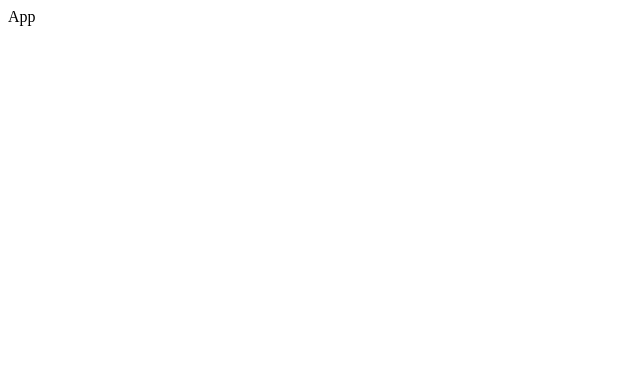
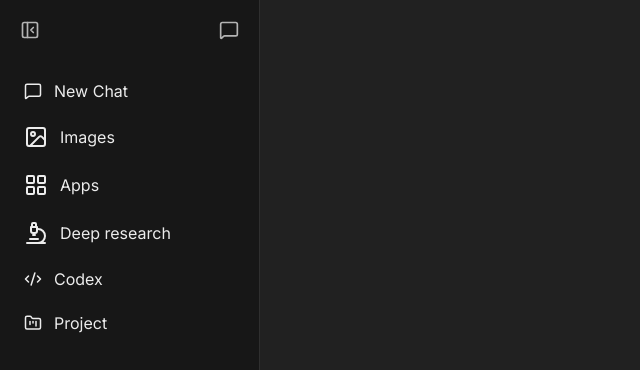
Before and after one commit to Jafar610/AI-FullStack-Journey, a React app in the folder 02_AI_Powered_Application/chatGPT_Clone_Project/frontend/: page / in a window 1280 px wide. Shown: the top 370 px of the page, without its empty margins (0-640 px from the left). Built offline with nearby package versions, Linux system fonts and the light colour scheme; the HTML template or start-up script is replaced by a standard one.

Commit message:
Sidebar component folder, sidebar file and sidebar css module file is fully implemented into chatgpt clone project.

```diff
--- a/02_AI_Powered_Application/chatGPT_Clone_Project/frontend/package.json
+++ b/02_AI_Powered_Application/chatGPT_Clone_Project/frontend/package.json
@@ -10,6 +10,7 @@
     "preview": "vite preview"
   },
   "dependencies": {
+    "lucide-react": "^1.41.0",
     "react": "^19.2.8",
     "react-dom": "^19.2.8"
   },
--- a/02_AI_Powered_Application/chatGPT_Clone_Project/frontend/src/App.jsx
+++ b/02_AI_Powered_Application/chatGPT_Clone_Project/frontend/src/App.jsx
@@ -1,7 +1,13 @@
+import Sidebar from "./Components/Sidebar/Sidebar"
 
 function App() {
   return (
-    <div>App</div>
+    <div className="app">
+      <Sidebar/>
+      <main>
+
+      </main>
+    </div>
   )
 }
 
--- /dev/null
+++ b/02_AI_Powered_Application/chatGPT_Clone_Project/frontend/src/Components/Sidebar/Sidebar.jsx
@@ -0,0 +1,60 @@
+import {
+  Image as ImageIcon,
+  LayoutGrid,
+  Microscope,
+  FolderKanban,
+  PanelLeftClose,
+  MessageSquare,
+  Code2,
+} from "lucide-react";
+
+import style from './sidebar.module.css'
+
+function Sidebar() {
+  return <aside className={style.sidebar}>
+    <div className={style.header}>
+        <div className={style.logo}>
+            <div className={style.iconBtn}>
+                <PanelLeftClose size={20}/>
+            </div>
+        </div>
+        <button className={style.iconBtn}>
+            <MessageSquare size={20}/>
+        </button>
+    </div>
+
+    <nav className={style.nav}>
+        <a href="#" className = {style.item}>
+            <MessageSquare size={18}/>
+            <span>New Chat</span>
+        </a>
+
+        <a href="#" className = {style.item}>
+            <ImageIcon/>
+            <span>Images</span>
+        </a>
+
+        <a href="#" className = {style.item}>
+            <LayoutGrid/>
+            <span>Apps</span>
+        </a>
+
+        <a href="#" className = {style.item}>
+            <Microscope/>
+            <span>Deep research</span>
+        </a>
+
+        <a href="#" className = {style.item}>
+            <Code2 size={18}/>
+            <span>Codex</span>
+        </a>
+
+        <a href="#" className = {style.item}>
+            <FolderKanban size={18}/>
+            <span>Project</span>
+        </a>
+    </nav>
+  </aside>;
+}
+
+export default Sidebar;
--- /dev/null
+++ b/02_AI_Powered_Application/chatGPT_Clone_Project/frontend/src/Components/Sidebar/sidebar.module.css
@@ -0,0 +1,103 @@
+.sidebar{
+    width: 260px;
+    background-color: var(--bg-sidebar);
+    display: flex;
+    flex-direction: column;
+    padding: 12px;
+    border-right: 1px solid var(--border-color);
+}
+
+.header{
+    display: flex;
+    align-items: center;
+    justify-content: space-between;
+    margin-bottom: 20px;
+    padding: 8px;
+}
+
+.logo{
+    display: flex;
+    align-items: center;
+    gap: 10px;
+    font-weight: 600;
+    font-size: 14px;
+    color: var(--text-secondary);
+}
+
+.iconBtn{
+    background: none;
+    border: none;
+    color: var(--text-secondary);
+    cursor: pointer;
+}
+
+.iconBtn:hover{
+    background-color: var(--bg-hover);
+    color:var(--text-primary);
+}
+
+.nav{
+    display: flex;
+    flex-direction: column;
+    gap: 4px;
+    flex:1;
+}
+
+.item{
+    display: flex;
+    align-items: center;
+    gap: 12px;
+    padding: 10px 12px;
+    border-radius: 8px;
+    color: var(--text-primary);
+    text-decoration: none;
+}
+
+.user{
+    display: flex;
+    align-items: center;
+    gap: 10px;
+    padding: 10px;
+    border-radius: 8px;
+    cursor: pointer;
+}
+
+.user:hover{
+    background-color: var(--bg-hover);
+}
+
+.avatar {
+    width: 32px;
+    height: 32px;
+    border-radius: 50%;
+    background-color: #3b82f6;
+    display: flex;
+    align-items: center;
+    justify-content: center;
+    font-size: 12px;
+    font-weight: 600;
+}
+
+
+
+
+
+
+
+
+
+
+
+.userInfo{
+    display: flex;
+    flex-direction: column;
+}
+.userName{
+    font-size: 14px;
+    font-weight: 500;
+}
+
+.userPlan{
+    font-size: 12px;
+    color: var(--text-secondary);
+}
--- a/02_AI_Powered_Application/chatGPT_Clone_Project/frontend/src/index.css
+++ b/02_AI_Powered_Application/chatGPT_Clone_Project/frontend/src/index.css
@@ -0,0 +1,39 @@
+@import url('https://fonts.googleapis.com/css2?family=Inter:ital,opsz,wght@0,14..32,100..900;1,14..32,100..900&family=Kaushan+Script&family=Outfit:wght@100..900&family=Poiret+One&family=Roboto+Mono:ital,wght@0,100..700;1,100..700&display=swap');
+
+:root{
+  --bg-sidebar:#171717;
+  --bg-main:#212121;
+  --bg-input:#2f2f2f;
+  --bg-hover:#2f2f2f;
+  --text-primary:#ececec;
+  --text-secondary:#b4b4b4;
+  --border-color:rgba(255,255,255,0.1);
+  --accent-color:#10a37f;
+}
+
+*{
+  box-sizing: border-box;
+  margin:0;
+  padding: 0;
+}
+
+body{
+  font-family: 'Inter', sans-serif;
+  background-color: var(--bg-main);
+  color:var(--text-primary);
+  height: 100vh;
+  overflow: hidden;
+}
+
+.app{
+  display: flex;
+  height: 100vh;
+  width: 100vw;
+}
+
+.chat{
+  flex: 1;
+  display: flex;
+  flex-direction: column;
+  position:relative;
+}
```
Also changed, not shown: 1 other file (tests, documents, lock files or other folders).
